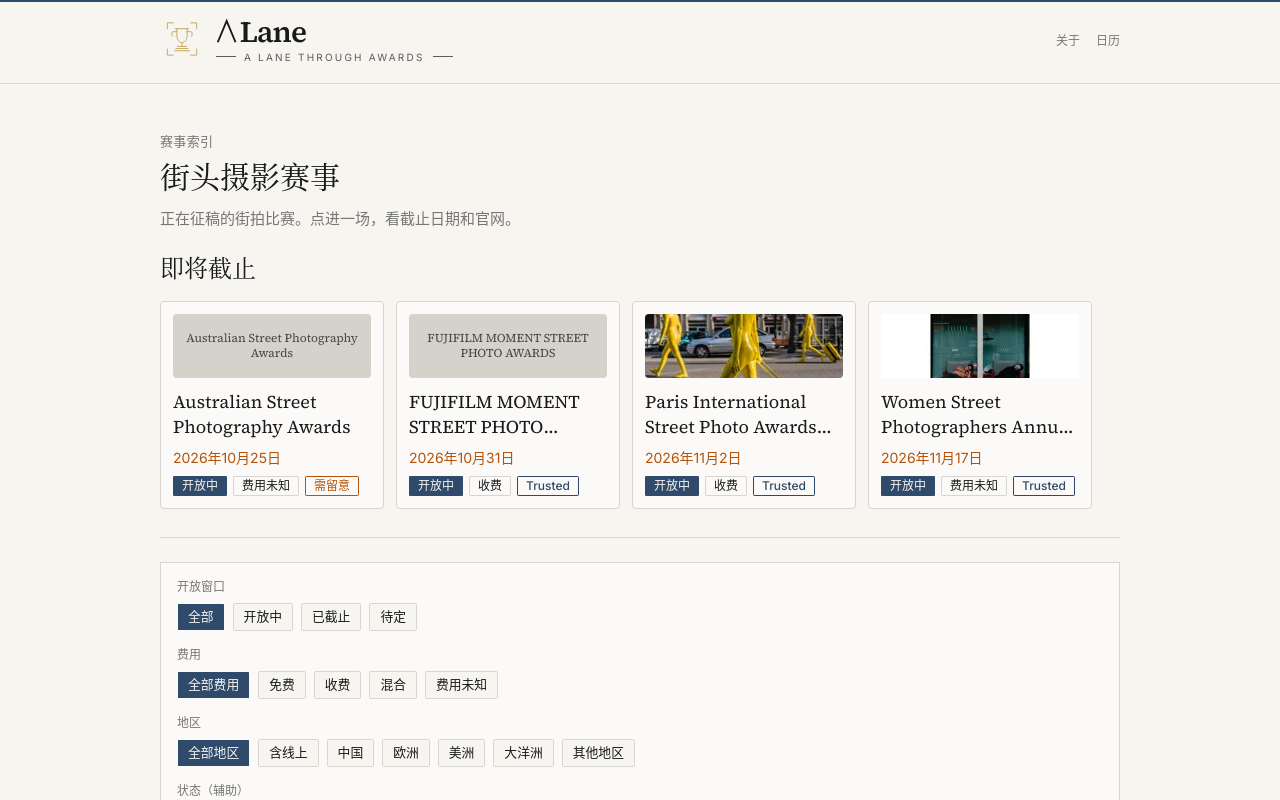
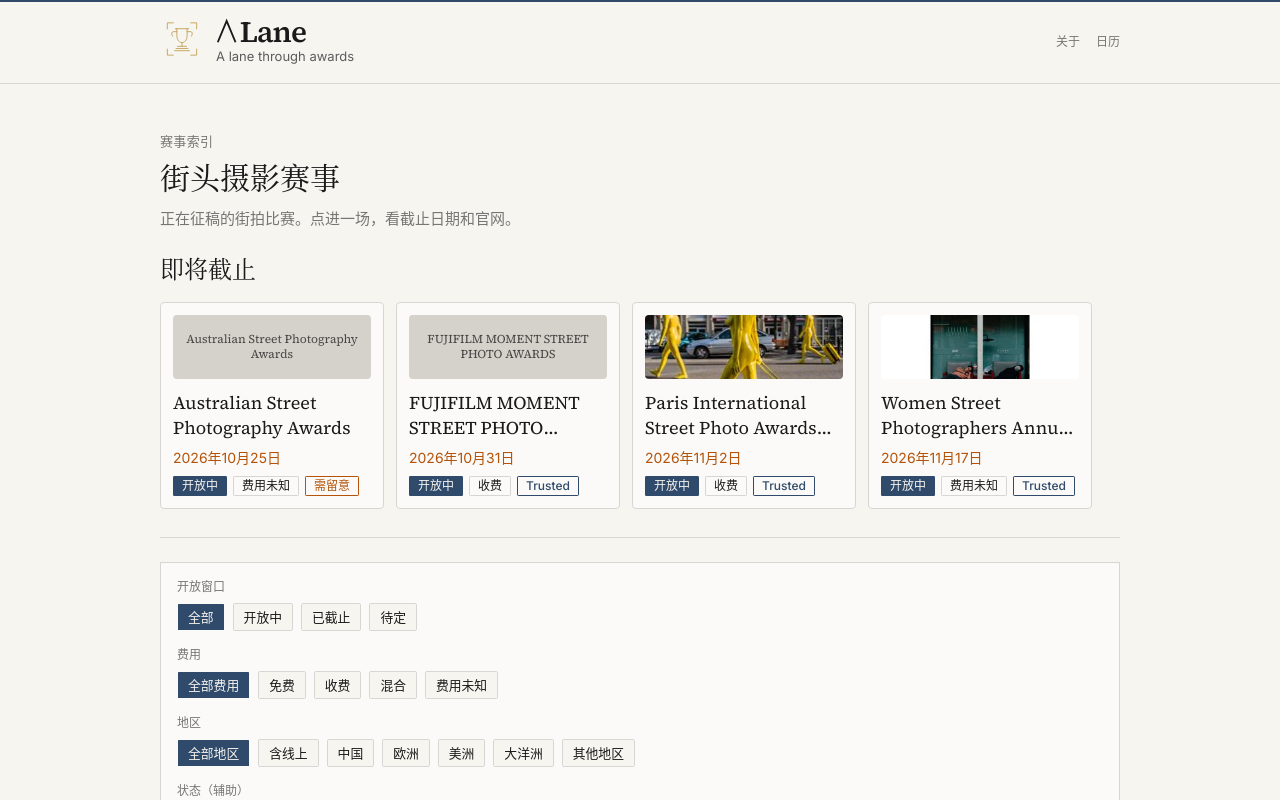
Before and after one commit to watsonkin/ALane, a Next.js app: page / in a window 1280 px wide. Shown: the top 800 px of the page. Built offline with nearby package versions, Linux system fonts and the light colour scheme.

Commit message:
Sync Origin tip abeb47d69a8c091d224243f1a3acab072d9fae7d: place slogan under the wordmark.
A lane through awards sits in weak ink beneath ALane. Flanking rules and all-caps tracking removed; gold trophy mark unchanged.

```diff
--- a/src/components/brand/alane-lockup.tsx
+++ b/src/components/brand/alane-lockup.tsx
@@ -34,10 +34,8 @@
           <OpenA />
           <span className="translate-y-[0.02em]">Lane</span>
         </span>
-        <span className="mt-1.5 hidden items-center gap-2 font-sans text-[10px] uppercase leading-none tracking-[0.22em] text-[#5C5C5C] sm:flex">
-          <span aria-hidden="true" className="h-px w-5 bg-current" />
+        <span className="mt-1 block font-sans text-[13px] leading-none text-[#5C5C5C]">
           A lane through awards
-          <span aria-hidden="true" className="h-px w-5 bg-current" />
         </span>
       </span>
     </span>
```
Also changed, not shown: public/brand/alane-logo.svg.
